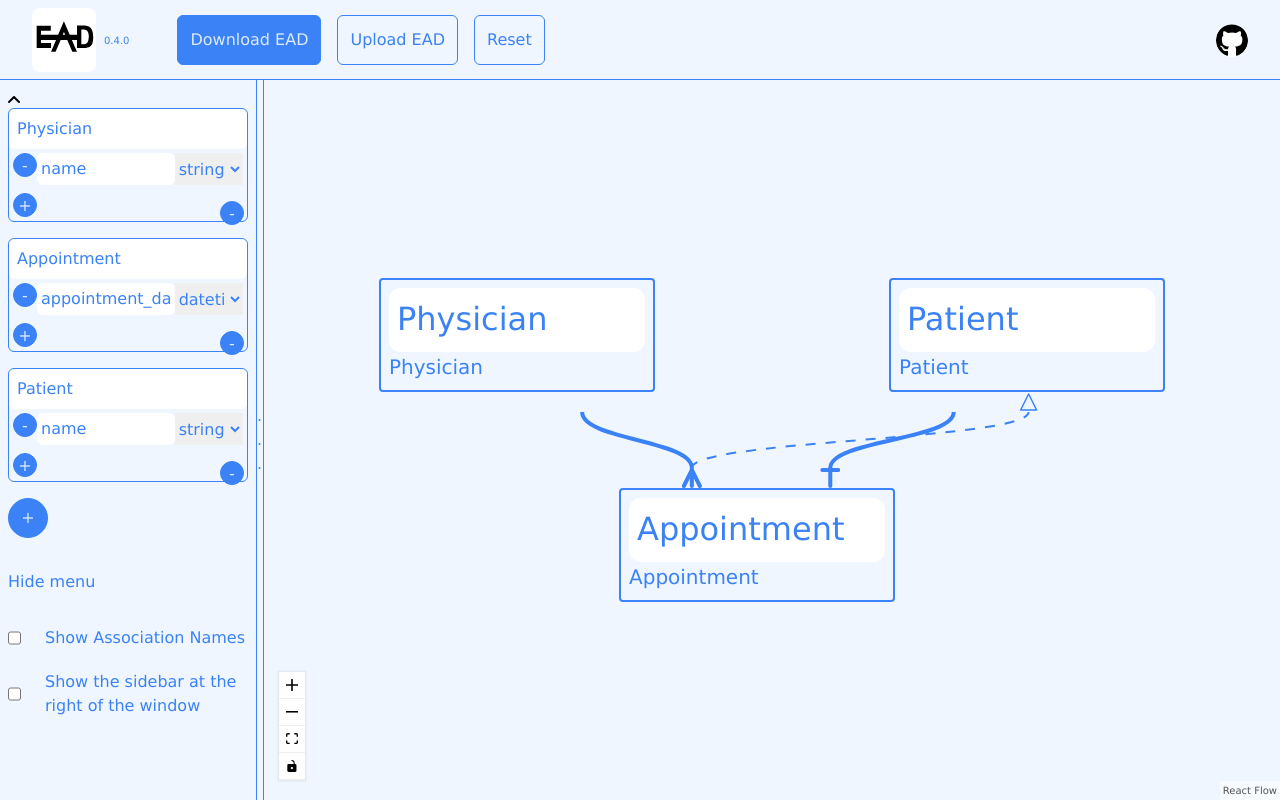
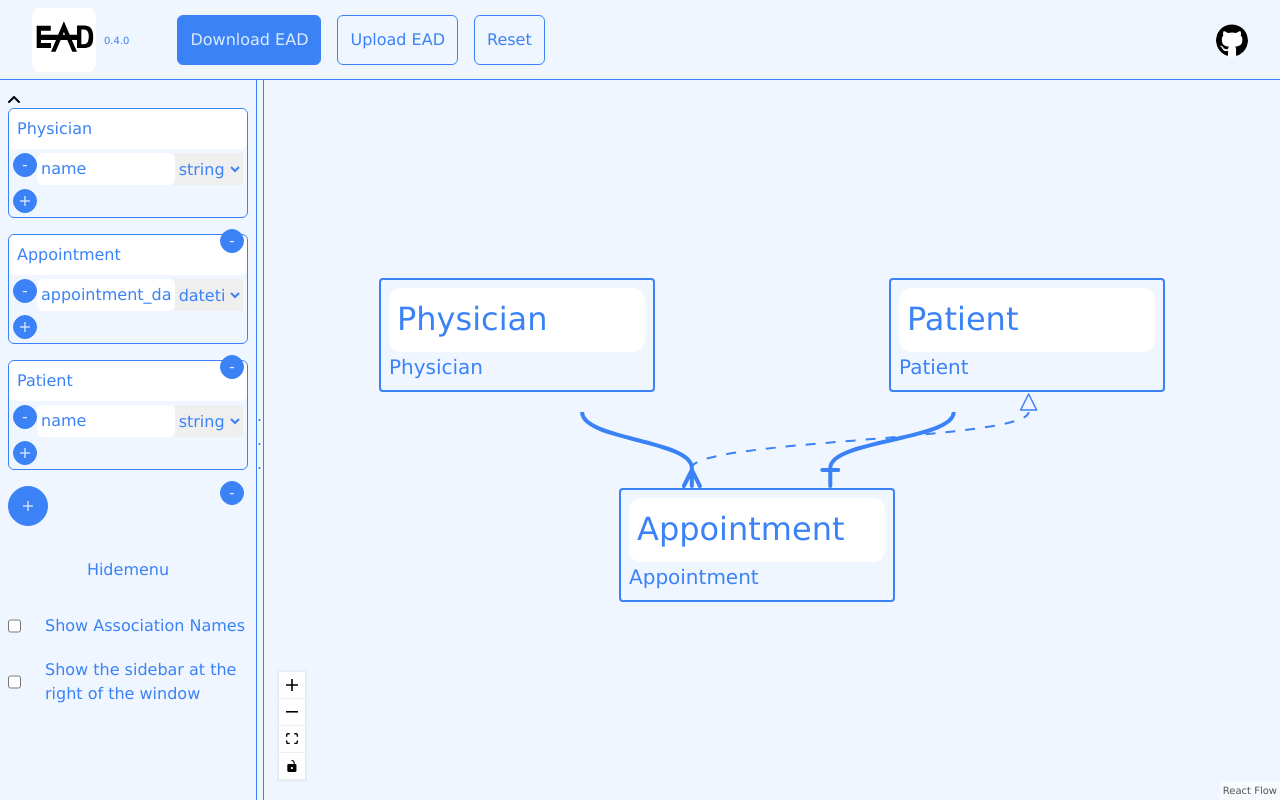
Before and after one commit to ozovalihasan/ead, a React (Vite) app: page / in a window 1280 px wide. Built offline with nearby package versions, Linux system fonts and the light colour scheme.

Commit message:
Update the style of the buttons

```diff
--- a/src/index.css
+++ b/src/index.css
@@ -11,13 +11,13 @@ details > summary::-webkit-details-marker {
 
 @layer components {
   .btn-first {
-    @apply bg-first-500 hover:bg-first-600 text-first-100 stroke-first-100 border-first-500 hover:border-first-600 border border-solid;
+    @apply flex justify-center items-center bg-first-500 hover:bg-first-600 text-first-100 stroke-first-100 border-first-500 hover:border-first-600 border border-solid;
   }
   .btn-second {
-    @apply bg-first-50 hover:bg-first-100 text-first-500 stroke-first-500 hover:text-first-600 hover:stroke-first-600 border-first-500 border border-solid;
+    @apply flex justify-center items-center bg-first-50 hover:bg-first-100 text-first-500 stroke-first-500 hover:text-first-600 hover:stroke-first-600 border-first-500 border border-solid;
   }
   .btn-third {
-    @apply text-first-500 hover:text-first-600 hover:stroke-first-600;
+    @apply flex justify-center items-center text-first-500 hover:text-first-600 hover:stroke-first-600;
   }
 }
 
```
